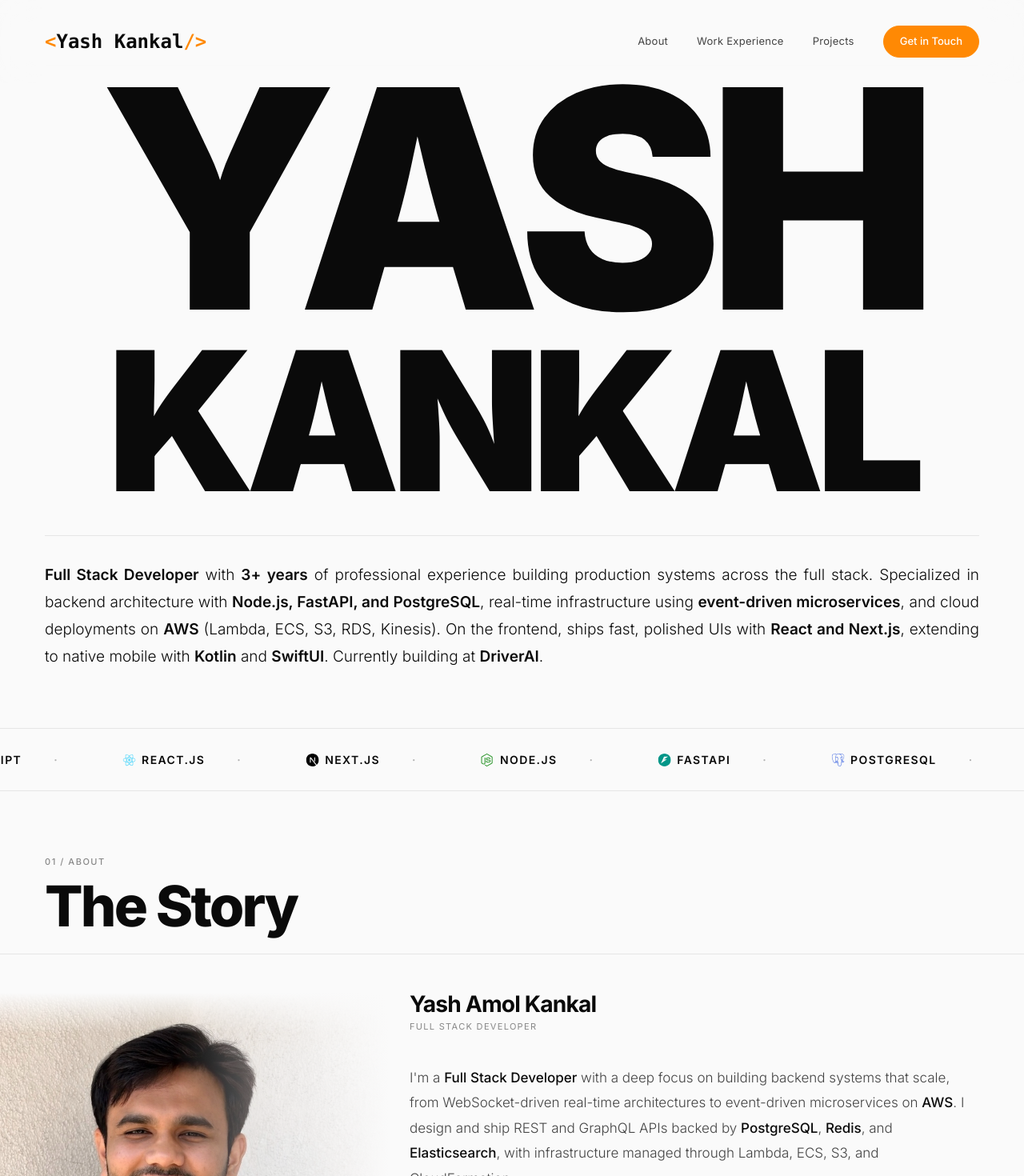
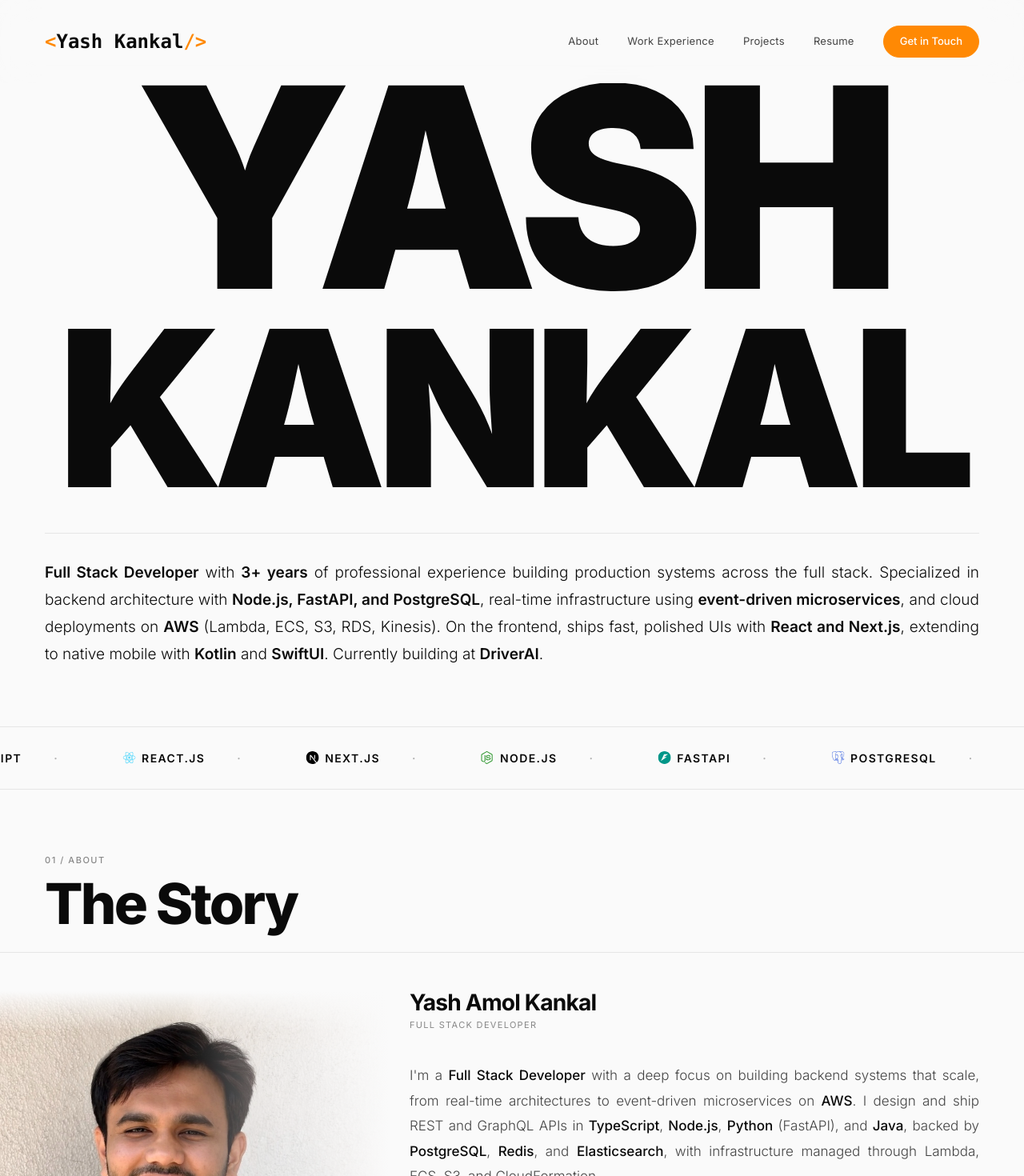
Before and after one commit to yash-kankal/portfolio-website, a Next.js app: page / in a window 1280 px wide. Shown: the top 1470 px of the page at 80% size. Built offline with nearby package versions, Linux system fonts and the light colour scheme.

Commit message:
changes added

```diff
--- a/components/Nav.tsx
+++ b/components/Nav.tsx
@@ -56,6 +56,14 @@
             {id === "experience" ? "Work Experience" : id.charAt(0).toUpperCase() + id.slice(1)}
           </button>
         ))}
+        <a
+          href="/resume.pdf"
+          target="_blank"
+          rel="noopener noreferrer"
+          className="text-[13px] font-[400] tracking-[0.02em] text-[var(--t2)] hover:text-[var(--t1)] transition-colors cursor-pointer"
+        >
+          Resume
+        </a>
         <button
           onClick={() => scrollTo("contact")}
           className="nav-cta text-[13px] font-[500] text-white bg-orange-400 border border-orange-400 px-5 py-[9px] rounded-full hover:bg-orange-500 hover:border-orange-500 transition-all cursor-pointer"
--- a/components/sections/About.tsx
+++ b/components/sections/About.tsx
@@ -71,14 +71,19 @@
 
           {/* Bio */}
           <RevealOnScroll delay={80}>
-            <div className="space-y-4 text-[16px] sm:text-[16px] lg:text-[17px] leading-[1.85] font-[300] text-[var(--t2)] mb-10 lg:mb-12">
+            <div className="space-y-4 text-[16px] sm:text-[16px] lg:text-[17px] leading-[1.85] font-[300] text-[var(--t2)] mb-10 lg:mb-12 text-justify">
               <p>
                 I&apos;m a{" "}
                 <strong className="text-[var(--t1)] font-[500]">Full Stack Developer</strong>{" "}
-                with a deep focus on building backend systems that scale, from
-                WebSocket-driven real-time architectures to event-driven microservices on{" "}
+                with a deep focus on building backend systems that scale, from real-time
+                architectures to event-driven microservices on{" "}
                 <strong className="text-[var(--t1)] font-[500]">AWS</strong>. I design and ship
-                REST and GraphQL APIs backed by{" "}
+                REST and GraphQL APIs in{" "}
+                <strong className="text-[var(--t1)] font-[500]">TypeScript</strong>,{" "}
+                <strong className="text-[var(--t1)] font-[500]">Node.js</strong>,{" "}
+                <strong className="text-[var(--t1)] font-[500]">Python</strong> (FastAPI),
+                and{" "}
+                <strong className="text-[var(--t1)] font-[500]">Java</strong>, backed by{" "}
                 <strong className="text-[var(--t1)] font-[500]">PostgreSQL</strong>,{" "}
                 <strong className="text-[var(--t1)] font-[500]">Redis</strong>, and{" "}
                 <strong className="text-[var(--t1)] font-[500]">Elasticsearch</strong>, with
--- a/components/sections/Hero.tsx
+++ b/components/sections/Hero.tsx
@@ -5,7 +5,7 @@
 export default function Hero() {
   useEffect(() => {
     // Fit text to full container width
-    const fitText = (el: HTMLElement) => {
+    const fitText = (el: HTMLElement, multiplier: number) => {
       const parent = el.parentElement;
       if (!parent) return;
       let low = 10,
@@ -20,14 +20,14 @@
           low = mid;
         }
       }
-      el.style.fontSize = low * 0.82 + "px";
+      el.style.fontSize = low * multiplier + "px";
     };
 
     const fit = () => {
-      ["hero-first", "hero-last"].forEach((id) => {
-        const el = document.getElementById(id);
-        if (el) fitText(el);
-      });
+      const first = document.getElementById("hero-first");
+      const last = document.getElementById("hero-last");
+      if (first) fitText(first, 0.75); // YASH — smaller
+      if (last) fitText(last, 0.92);   // KANKAL — bigger
     };
 
     fit();
@@ -54,7 +54,7 @@
   return (
     <section
       id="hero"
-      className="min-h-screen flex flex-col justify-end px-4 pt-20 pb-8 sm:px-6 sm:pt-24 sm:pb-14 lg:px-14 lg:pt-[80px] lg:pb-[72px] relative overflow-hidden"
+      className="min-h-screen flex flex-col justify-center px-4 pt-16 pb-8 sm:px-6 sm:pt-20 sm:pb-14 lg:px-14 lg:pt-[80px] lg:pb-[72px] relative overflow-hidden"
     >
 
       {/* Name — full-width fit text, centered */}
```
Also changed, not shown: 1 other file (tests, documents, lock files or other folders).
